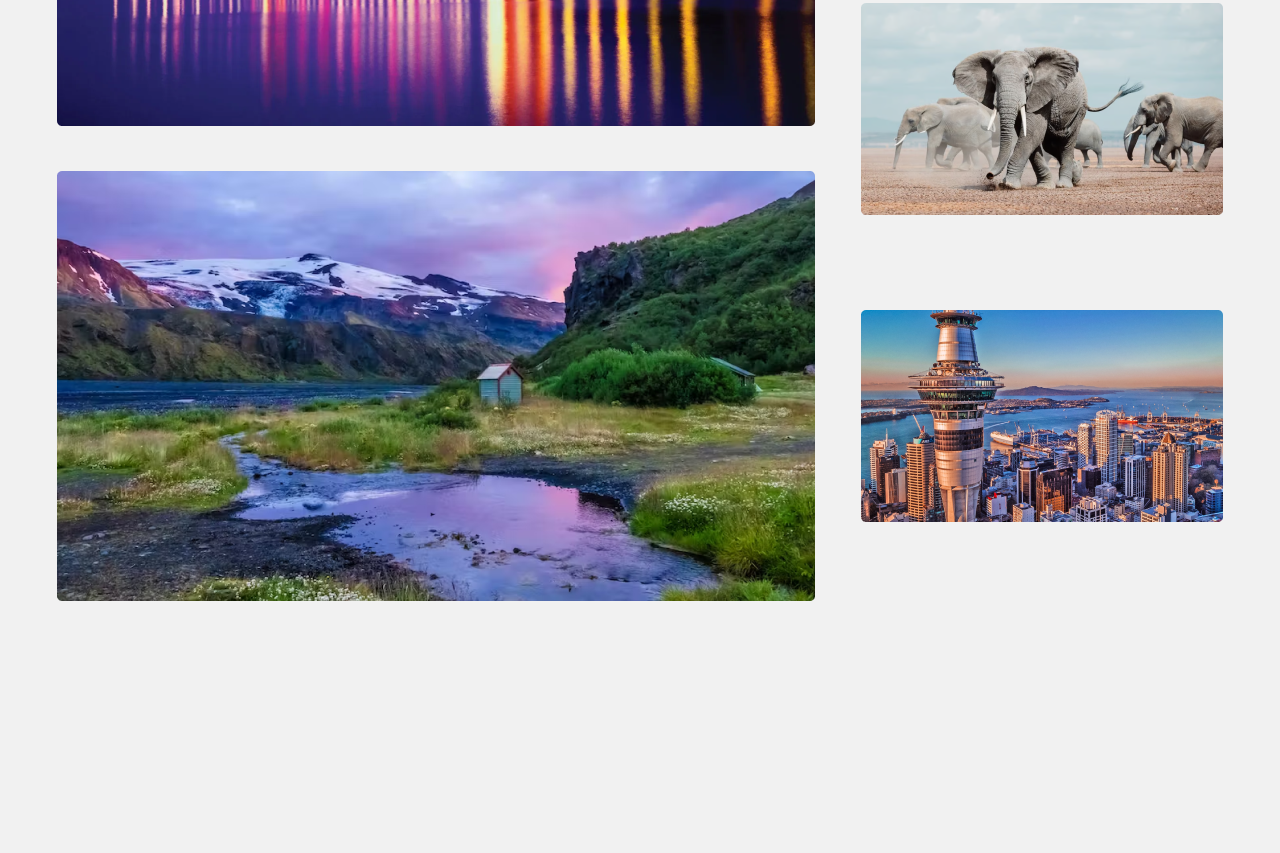
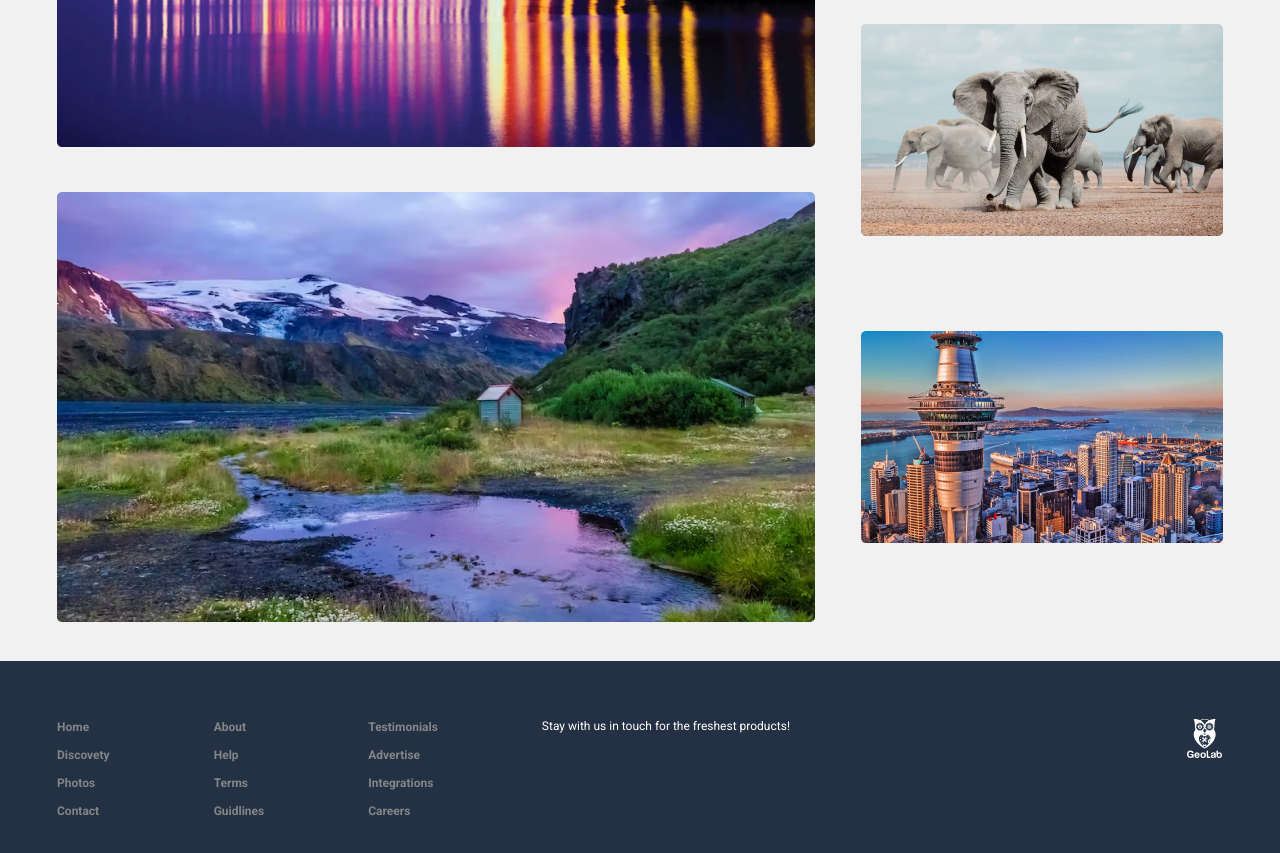
Before and after one commit to Anderson-Wes/Lesson-6, a plain HTML site: page index.html in a window 1280 px wide. Shown: the part 906-1759 px from the top of the page. Before the commit the page ends 1546 px from the top, so only its background shows below. Drawn offline with Linux system fonts and the light colour scheme.

Commit message:
footer html + css

```diff
--- a/css/style.css
+++ b/css/style.css
@@ -1,9 +1,13 @@
 @import url('https://fonts.googleapis.com/css2?family=Roboto:ital,wght@0,100;0,300;0,400;0,500;0,700;0,900;1,100;1,300;1,400;1,500;1,700;1,900&display=swap');
 
 body {
+    background-color: #F1F1F1;
+}
+
+header, main {
     width: 1166px;
     margin: 21px auto 0 auto;
-    background-color: #F1F1F1;
+
 }
 
 .navigation {
@@ -51,7 +55,6 @@ h1 {
     height: 357px;
     background-color: #FFFFFF;
     border-radius: 5px;
-    /* display: inline-block; */
 }
 
 .widget_header img {
@@ -134,7 +137,7 @@ h1 {
     color: #FFFFFF;
 }
 
-.right_widgets img{
+.right_widgets img {
     display: block;
 }
 
@@ -142,3 +145,47 @@ h1 {
     margin-bottom: 95px;
     margin-top: 95px;
 }
+
+footer {
+    position: relative;
+    background-color: #243043;
+    height: 200px;
+}
+
+.footer {
+    width: 1166px;
+    margin: 0 auto 0 auto;
+}
+
+.left_nav, .middle_nav, .right_nav {
+    display: inline-block;
+    margin-right: 100px;
+    margin-top: 59px;
+    vertical-align: top;
+}
+
+.footer p {
+    display: inline-block;
+    font-family: "Roboto", sans-serif;
+    font-size: 12px;
+    font-weight: 400;
+    line-height: 14.06px;
+    color: #FFFFFF;
+    margin-right: 391px;
+    margin-top: 58px;
+}
+
+.footer img {
+    display: inline-block;
+    vertical-align: top;
+    margin-top: 58px;
+}
+
+.footer li {
+    font-family: "Roboto", sans-serif;
+    font-size: 12px;
+    font-weight: 700;
+    line-height: 14.06px;
+    margin-bottom: 14px;
+    color: #818687;
+}
--- a/index.html
+++ b/index.html
@@ -89,29 +89,33 @@
         </section>
     </main>
     <footer>
-        <div>
+        <div class="footer">
+            <div class="left_nav">
                 <ul>
-                <li></li>
-                <li></li>
-                <li></li>
-                <li></li>
+                    <li>Home</li>
+                    <li>Discovety</li>
+                    <li>Photos</li>
+                    <li>Contact</li>
                 </ul>
             </div>
-        <div>
+            <div class="middle_nav">
                 <ul>
-                <li></li>
-                <li></li>
-                <li></li>
-                <li></li>
+                    <li>About</li>
+                    <li>Help</li>
+                    <li>Terms</li>
+                    <li>Guidlines</li>
                 </ul>
             </div>
-        <div>
+            <div class="right_nav">
                 <ul>
-                <li></li>
-                <li></li>
-                <li></li>
-                <li></li>
+                    <li>Testimonials</li>
+                    <li>Advertise</li>
+                    <li>Integrations</li>
+                    <li>Careers</li>
                 </ul>
+            </div>
+            <p>Stay with us in touch for the freshest products!</p>
+            <img src="img/geolab_logo.png" alt="geolab_logo">
         </div>
     </footer>
 </body>
```
Lines whose indentation alone changed are shown as unchanged.
